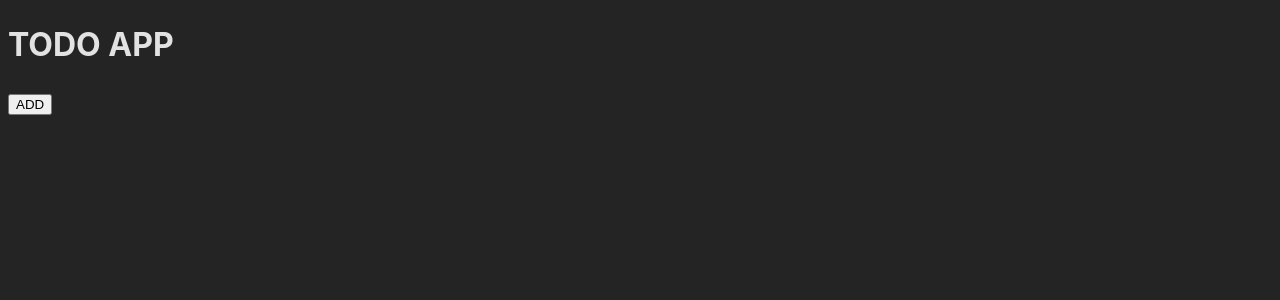
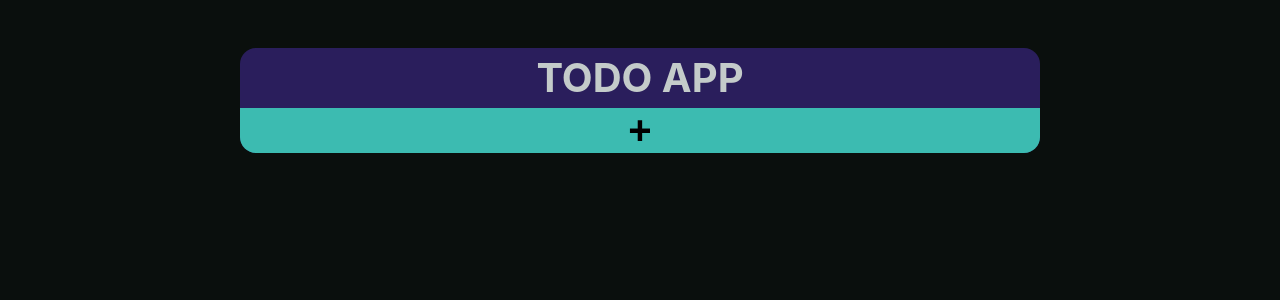
Before and after one commit to Lava519/todo-app, a React (Vite) app: page / in a window 1280 px wide. Shown: the top 300 px of the page. Built offline with nearby package versions, Linux system fonts and the light colour scheme.

Commit message:
Added styles

```diff
--- a/components/AddTask.jsx
+++ /dev/null
@@ -1,25 +0,0 @@
-import { useState } from "react";
-export default function AddTask(func) {
-    const [title, setTitle] = useState("");
-    const [description, setDescription] = useState("");
-
-    const updateTitle = (e) => {
-        setTitle(e.target.value);
-      }
-
-      const updateDescription = (e) => {
-        setDescription(e.target.value);
-      }
-
-    return (
-        <div>
-            <label htmlFor="title">Title</label>
-            <input onChange={updateTitle} type="text" id="title"></input>
-            <label htmlFor="description">Description</label>
-            <input onChange={updateDescription} type="text" id="description"></input>
-            <button onClick={()=>{func.createTask(title, description)}}>ADD</button>
-            <button onClick={func.toggleShown}>Cancel</button>
-        </div>
-    )
-
-}
--- a/components/Card.jsx
+++ /dev/null
@@ -1,9 +0,0 @@
-export default function Card(props) {
-  return (
-    <div>
-      <h2>{props.title}</h2>
-      <p>{props.description}</p>
-      <a onClick={()=>{props.removeTask(props.id)}}>Remove</a>
-    </div>
-  )
-}
--- a/src/App.css
+++ b/src/App.css
@@ -0,0 +1,36 @@
+#root {
+    display: flex;
+    max-width: 800px;
+    flex-direction: column;
+    justify-content: center;
+    align-items: center;
+    margin: 0 auto 0 auto;
+    padding: 1em;
+    padding-top: 3em;
+}
+
+.app-container {
+    min-width: 300px;
+    width: 100%;
+    display: flex;
+    flex-direction: column;
+    justify-content: space-between;
+    align-items: center;
+    background-color: var(--violet);
+    border-radius: 1em;
+    overflow: hidden;
+}
+
+.app-name {
+    font-size: 2.5rem;
+}
+
+.add-button {
+    background-color: var(--verdigris);
+    width: 100%;
+    border: none;
+    padding: 0 1.5em;
+    font-size: 2.5rem;
+    font-weight: 700;
+    cursor: pointer;
+}
--- a/src/App.jsx
+++ b/src/App.jsx
@@ -1,6 +1,7 @@
 import { useState, useEffect } from 'react'
-import Card from '../components/Card.jsx';
-import AddTask from '../components/AddTask.jsx';
+import Card from './components/Card.jsx';
+import AddTask from './components/AddTask.jsx';
+import Overlay from './components/Overlay.jsx';
 import './App.css'
 
 function App() {
@@ -26,9 +27,9 @@ function App() {
   }
 
   return (
-    <>
-    <h1>TODO APP</h1>
-    <div>
+    <div className="app-container">
+    <h1 className="app-name">TODO APP</h1>
+    <div className="cards-container">
     {tasks.map(
       (task, i) => {
         return (
@@ -37,9 +38,10 @@ function App() {
       }
     )}
     </div>
-    <button onClick={toggleShown}>ADD</button>
+    <button className="add-button" onClick={toggleShown}>+</button>
+    {shown && <Overlay/>}
     {shown && <AddTask toggleShown={toggleShown} createTask={createTask} />}
-    </>
+    </div>
   )
 }
 
--- /dev/null
+++ b/src/components/AddTask.jsx
@@ -0,0 +1,28 @@
+import { useState } from "react";
+import "../styles/AddTask.css";
+export default function AddTask(func) {
+    const [title, setTitle] = useState("");
+    const [description, setDescription] = useState("");
+
+    const updateTitle = (e) => {
+        setTitle(e.target.value);
+      }
+
+      const updateDescription = (e) => {
+        setDescription(e.target.value);
+      }
+
+    return (
+        <div className="add-menu">
+            <label className="title-label" htmlFor="title">Title</label>
+            <input onChange={updateTitle} className="input-field" type="text" id="title"></input>
+            <label className="description-label" htmlFor="description">Description</label>
+            <textarea onChange={updateDescription} className="input-field" rows="3" id="description"></textarea>
+            <div className="buttons">
+            <button className="menu-cancel-button" onClick={func.toggleShown}>Cancel</button>
+            <button className="menu-add-button" onClick={()=>{func.createTask(title, description)}}>ADD</button>
+            </div>
+        </div>
+    )
+
+}
--- /dev/null
+++ b/src/components/Card.jsx
@@ -0,0 +1,9 @@
+export default function Card(props) {
+  return (
+    <div className="card">
+      <h2 className="card-title" >{props.title}</h2>
+      <p className="card-description">{props.description}</p>
+      <a className="card-remove" onClick={()=>{props.removeTask(props.id)}}>Remove</a>
+    </div>
+  )
+}
--- /dev/null
+++ b/src/components/Overlay.jsx
@@ -0,0 +1,5 @@
+import "../styles/Overlay.css"
+
+export default function overlay() {
+    return <div className="overlay"></div>
+}
--- a/src/index.css
+++ b/src/index.css
@@ -1,11 +1,22 @@
+* {
+  margin: 0;
+  padding: 0;
+}
 :root {
   font-family: Inter, system-ui, Avenir, Helvetica, Arial, sans-serif;
   line-height: 1.5;
   font-weight: 400;
 
-  color-scheme: light dark;
-  color: rgba(255, 255, 255, 0.87);
-  background-color: #242424;
+
+  --night: #0A0F0D;
+  --red: #ee4266;
+  --violet: #2a1e5c;
+  --silver: #c4cbca;
+  --verdigris: #3cbbb1;
+
+  color: var(--silver);
+  background-color: var(--night);
+
 
   font-synthesis: none;
   text-rendering: optimizeLegibility;
@@ -13,3 +24,8 @@
   -moz-osx-font-smoothing: grayscale;
   -webkit-text-size-adjust: 100%;
 }
+
+body {
+  position: relative;
+  min-height: 100vh;
+}
--- /dev/null
+++ b/src/styles/AddTask.css
@@ -0,0 +1,35 @@
+.add-menu {
+    position: absolute;
+    z-index: 2;
+    top: 0;
+    left: 0;
+    right: 0;
+    bottom: 0;
+    max-width: 800px;
+    width: 100%;
+    height: 400px;
+    margin: auto auto;
+    display: flex;
+    flex-direction: column;
+    justify-content: center;
+    align-items: center;
+}
+
+.input-field {
+    font-size: 2rem;
+    width: 60%;
+    min-width: 250px;
+    background-color: var(--silver);
+    outline: none;
+    padding: 0.2em;
+    border-radius: 0.2em;
+    border: none;
+}
+
+#title {
+    text-align: center;
+}
+
+#description {
+    resize: none;
+}
--- /dev/null
+++ b/src/styles/Overlay.css
@@ -0,0 +1,9 @@
+.overlay {
+    position: absolute;
+    width: 100%;
+    height: 100%;
+    top: 0;
+    left: 0;
+    background-color: rgba(0,0,0, 0.8);
+    z-index: 1;
+}
```
